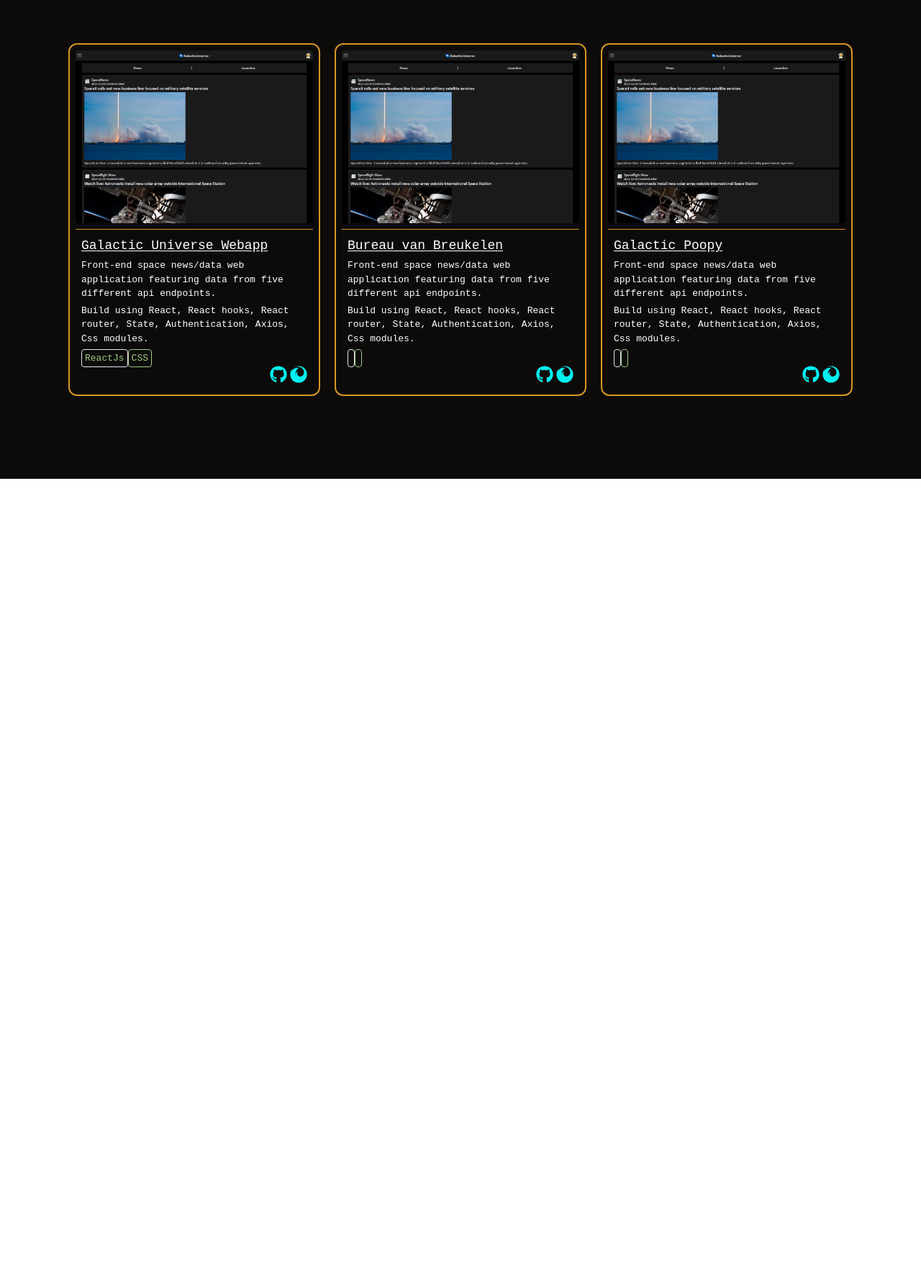
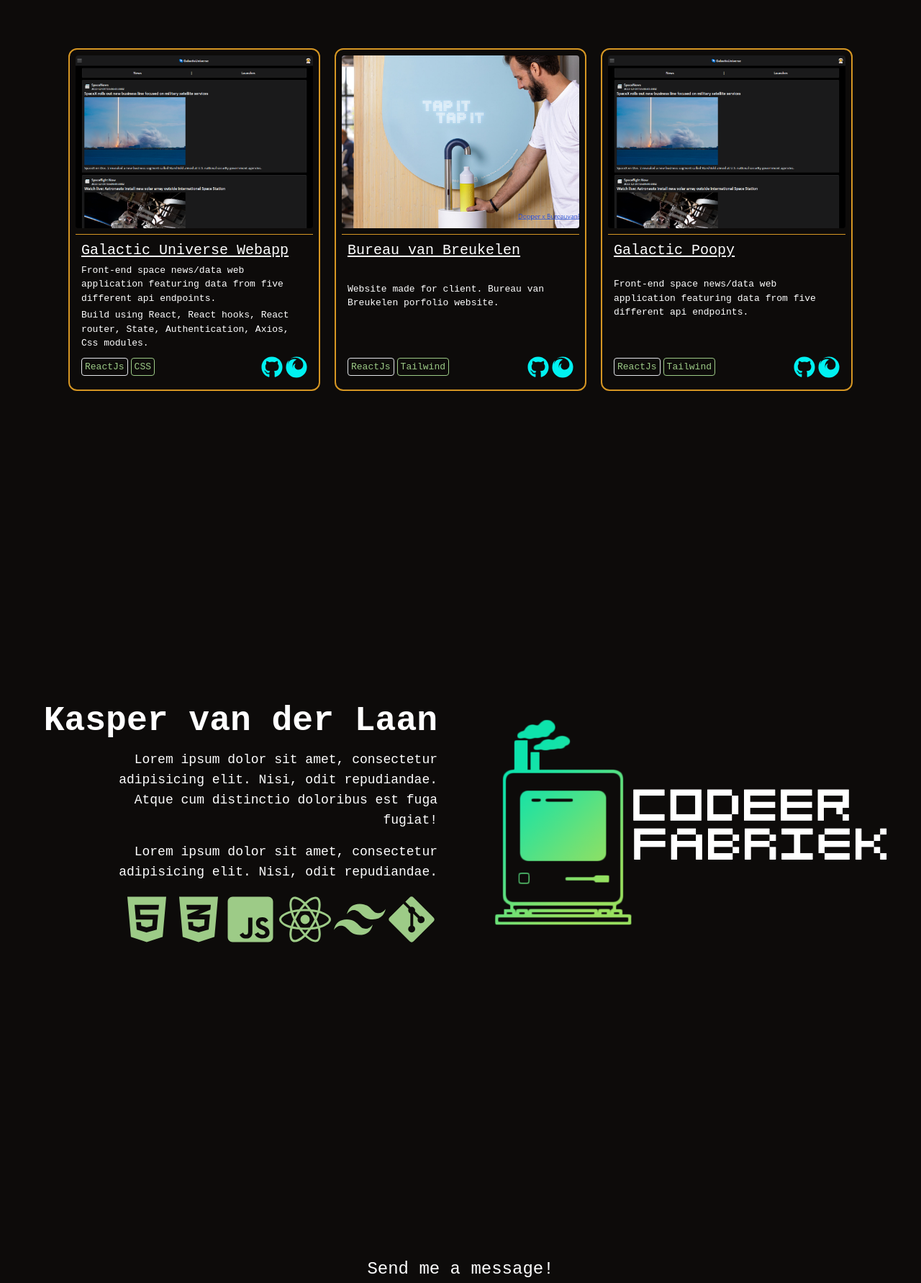
Before and after one commit to Kaspervdlaan/Portfoliov2, a React (Create React App) app: page / in a window 1280 px wide. Shown: the part 1015-2797 px from the top of the page at 72% size. Before the commit the page ends 1680 px from the top, so only its background shows below. Built offline with nearby package versions, Linux system fonts and the light colour scheme.

Commit message:
added contact page, form, finished home and project pages

```diff
--- a/package.json
+++ b/package.json
@@ -3,6 +3,7 @@
   "version": "0.1.0",
   "private": true,
   "dependencies": {
+    "@emailjs/browser": "^3.10.0",
     "@testing-library/jest-dom": "^5.16.5",
     "@testing-library/react": "^13.4.0",
     "@testing-library/user-event": "^13.5.0",
@@ -11,6 +12,8 @@
     "react-icons": "^4.7.1",
     "react-router-dom": "^6.4.4",
     "react-scripts": "5.0.1",
+    "react-scroll": "^1.8.8",
+    "sweetalert": "^2.1.2",
     "web-vitals": "^2.1.4"
   },
   "scripts": {
--- a/src/components/Card.js
+++ b/src/components/Card.js
@@ -1,26 +1,36 @@
 import React from 'react';
 
-import {FaFirefox, FaGithub, FaLinkedin} from "react-icons/fa";
+import {FaFirefox, FaGithub} from "react-icons/fa";
 
 
-function Card({image, title, descOne, descTwo, children, react, css}) {
+function Card({image, title, descOne, descTwo, github, liveDemo, react, css}) {
     return (
-        <article className="flex flex-col flex-1 min-w-[350px] grow-0 p-2 my-4 rounded-xl border-2 border-[#d59623] duration-200 hover:scale-[1.02]">
+        <article
+            className="flex flex-col flex-1 min-w-[350px] grow-0 p-2 my-4 rounded-xl border-2 border-[#d59623] duration-200 hover:scale-[1.01]">
             <picture className="pb-2 cursor-pointer border-b border-b-[#d59623]">
-                <img className="rounded" src={image} alt="image"/>
+                <a href={liveDemo} target="_blank" rel="noreferrer"><img className="rounded" src={image} alt="image"/></a>
             </picture>
-            <div className="p-2">
-                <h2 className="text-lg underline underline-offset-2 mb-1">{title}</h2>
-                <h3 className="mb-1 ">Front-end space news/data web application featuring data from five different api endpoints.</h3>
-                <p className="mb-2">Build using React, React hooks, React router, State, Authentication, Axios, Css modules.
-                    </p>
-                <span className="p-1 mt-1 border text-green-color rounded border-green-color-color">
+            <div className="p-2 flex flex-col h-full justify-between">
+                <h2 className="text-xl underline underline-offset-2 mb-1">{title}</h2>
+                <h3 className="mb-1 ">{descOne}</h3>
+                <p className="mb-2">{descTwo}
+                </p>
+                <div className="flex justify-between items-center">
+                    <div>
+                      <span className="p-1 mt-1 mr-1 border text-green-color rounded border-green-color-color">
                     {react}
                 </span>
-                <span className="p-1 mt-1 border text-green-color rounded border-green-color">
+                        <span className="p-1 mt-1 mr-1 border text-green-color rounded border-green-color">
                     {css}
                 </span>
-                <p className="flex justify-end gap-1 text-2xl text-blue-color"> <FaGithub/><FaFirefox/> </p>
+                    </div>
+
+                    <p className="flex justify-end gap-1 text-3xl text-blue-color cursor-pointer">
+                        <a href={github} target="_blank" rel="noreferrer"><FaGithub className="hover:text-pink-color cursor-pointer"/></a>
+                        <a href={liveDemo} target="_blank" rel="noreferrer"><FaFirefox className="hover:text-pink-color cursor-pointer"/></a></p>
+                </div>
+
+
             </div>
         </article>
     );
--- a/src/components/Spacer.js
+++ b/src/components/Spacer.js
@@ -1,9 +1,8 @@
 import React from 'react';
 
-function Spacer() {
+function Spacer({page}) {
     return (
-        <div className="h-[15vh] bg-bg-color">
-
+        <div id={page} className="h-[15vh] bg-bg-color">
         </div>
     );
 }
--- a/src/index.css
+++ b/src/index.css
@@ -2,6 +2,87 @@
 @tailwind components;
 @tailwind utilities;
 
+html {
+    scroll-behavior: smooth;
+}
+
 body {
     font-family: monospace;
 }
+
+.swal-modal {
+    width: 350px;
+    opacity: 0;
+    pointer-events: none;
+    text-align: center;
+    font-family: monospace;
+    background-color: #0d0b0a;
+    border-radius: 10px;
+    border: 2px solid #00f1f1;
+    position: static;
+    margin: 20px auto;
+    display: inline-block;
+    vertical-align: middle;
+    -webkit-transform: scale(1);
+    transform: scale(1);
+    -webkit-transform-origin: 50% 50%;
+    transform-origin: 50% 50%;
+    z-index: 10001;
+    transition: opacity .2s,-webkit-transform .3s;
+    transition: transform .3s,opacity .2s;
+    transition: transform .3s,opacity .2s,-webkit-transform .3s;
+}
+
+.swal-button-container {
+    margin: 5px;
+    display: flex;
+    justify-content: center;
+    position: relative;
+}
+
+.swal-title {
+    color: #cc84b7;
+    font-weight: 600;
+    text-transform: none;
+    position: relative;
+    display: block;
+    padding: 13px 16px;
+    font-size: 27px;
+    line-height: normal;
+    text-align: center;
+    margin-bottom: 0;
+}
+
+.swal-title:not(:last-child) {
+    margin-bottom: 0;
+}
+
+.swal-title:first-child {
+    margin-top: 0px;
+}
+
+.swal-footer {
+    text-align: right;
+    padding: 13px 16px;
+    margin-top: 0;
+}
+
+.swal-button {
+    background-color: white;
+    color: #d59623;
+    font-family: monospace;
+    border: none;
+    box-shadow: none;
+    border-radius: 5px;
+    font-weight: 600;
+    font-size: 16px;
+    padding: 10px 24px;
+    margin: 0;
+    cursor: pointer;
+    transition: 0.2s;
+}
+
+.swal-button:not([disabled]):hover {
+    background-color: #d59623;
+    color: white;
+}
--- /dev/null
+++ b/src/pages/About.js
@@ -0,0 +1,41 @@
+import React from 'react';
+import logo from "../assets/logo.png"
+import {FaCss3Alt, FaHtml5, FaGitAlt, FaJsSquare, FaReact} from "react-icons/fa";
+import {SiTailwindcss} from "react-icons/si";
+
+function About() {
+    return (
+        <main
+            className="md:min-h-[90vh] h-auto flex flex-col lg:flex-row items-center text-white text-5xl justify-center gap-8 max-w-screen-3xl ">
+            <section className="flex flex-col flex-1 items-center lg:items-end text-center md:text-right px-4">
+                <h2 className="mb-4 font-bold">
+                    <span className="hover:text-pink-color duration-200">Kasper </span>
+                    <span className="hover:text-blue-color duration-200">van </span>
+                    <span className="hover:text-green-color duration-200">der </span>
+                    <span className="hover:text-orange-color duration-200">Laan</span>
+                </h2>
+                <p className="text-lg mb-4 md:max-w-[80%]">Lorem ipsum dolor sit amet, consectetur adipisicing elit.
+                    Nisi, odit repudiandae. Atque cum distinctio doloribus est fuga fugiat!
+                </p>
+                <p className="text-lg mb-4 md:max-w-[80%]">Lorem ipsum dolor sit amet, consectetur adipisicing elit.
+                    Nisi, odit repudiandae.
+                </p>
+                <p className="flex flex-wrap text-green-color text-7xl">
+                    <FaHtml5 className="hover:text-blue-color"/>
+                    <FaCss3Alt className="hover:text-blue-color"/>
+                    <FaJsSquare className="hover:text-blue-color"/>
+                    <FaReact className="mx-1 hover:text-blue-color"/>
+                    <SiTailwindcss className="hover:text-blue-color"/>
+                    <FaGitAlt className="hover:text-blue-color"/>
+                </p>
+            </section>
+
+            <section className="flex flex-1 justify-start text-left px-4">
+
+                <img className="lg:max-w-xl max-w-full p-2" src={logo} alt=""/>
+            </section>
+        </main>
+    );
+}
+
+export default About;
--- /dev/null
+++ b/src/pages/Contact.js
@@ -0,0 +1,51 @@
+import React, {useRef} from 'react';
+import emailjs from "@emailjs/browser"
+import swal from "sweetalert";
+import logo from "../assets/logo.png"
+
+function Contact() {
+    const form = useRef();
+
+    const sendEmail = (e) => {
+        e.preventDefault();
+
+        emailjs.sendForm('service_l37yjbj', 'template_4nzdrlm', form.current, 'TUrBsSvMuIfPa4Trp')
+            .then((result) => {
+                console.log(result.text);
+                e.target.reset();
+                swal({
+                    className: "alert",
+                    title: "Message send!",
+                    text: "",
+                    button: "Continue...",
+                });
+            }, (error) => {
+                console.log(error.text);
+                swal({
+                    className: "error",
+                    title: "Something went wrong..",
+                    text: "",
+                    button: "Continue...",
+                })
+            })
+    };
+    return (
+        <main
+            className="md:min-h-[90vh] h-auto flex flex-col md:flex-row items-center text-white justify-center gap-8 max-w-screen-3xl ">
+
+            <section className="md:w-[40%] text-xl mb-4">
+                <form ref={form} onSubmit={sendEmail} className="flex flex-col items-center">
+                    <h2 className="text-2xl">Send me a message!</h2>
+                    <label>
+                        <input required placeholder="email" type="email" name="user_email" className="text-blue-color placeholder:text-blue-color bg-dark-color border-2 border-orange-color rounded-xl p-2 px-4 my-2"/></label>
+                    <label>
+                        <textarea required cols="30" rows="10" placeholder="message" name="message" className="text-pink-color placeholder:text-pink-color w-full bg-dark-color border-2 border-orange-color rounded-xl p-2 px-4 my-2 resize-none"/></label>
+                    <button type="submit" id="send-button" className="bg-dark-color text-orange-color border-2 border-orange-color rounded-xl p-1 px-4 hover:bg-orange-color hover:text-dark-color">Send</button>
+                </form>
+            </section>
+
+        </main>
+    );
+}
+
+export default Contact;
--- a/src/pages/Home.js
+++ b/src/pages/Home.js
@@ -1,9 +1,10 @@
 import React from 'react';
 
 function Home() {
+
     return (
         <main className="flex items-center justify-center h-[90vh] bg-fixed bg-center bg-cover bg-parallax-image">
-            <section className="text-2xl text-white md:text-3xl">
+            <section className="text-3xl text-white text-center md:text-4xl">
                 <h1>Kasper van der Laan</h1>
                 <h2>a Fullstack Developer</h2>
             </section>
--- a/src/pages/Pages.js
+++ b/src/pages/Pages.js
@@ -2,14 +2,32 @@ import React from 'react';
 import Home from "./Home";
 import Projects from "./Projects";
 import Spacer from "../components/Spacer";
+import About from "./About";
+import Services from "./Services";
+import Contact from "./Contact";
 
 function Pages() {
     return (
         <div>
-            <Spacer/>
+            <Spacer
+                page="home"
+            />
             <Home/>
-            <Spacer/>
+            <Spacer
+                page="projects"
+            />
             <Projects/>
+            <Spacer
+                page="about"
+            />
+            <About/>
+            <Spacer
+                page="contact"
+            />
+            <Contact/>
+            {/*<Services/>*/}
+            {/*<Spacer/>*/}
+
         </div>
     );
 }
--- a/src/pages/Projects.js
+++ b/src/pages/Projects.js
@@ -1,6 +1,7 @@
 import React from 'react';
 import Card from "../components/Card";
 import galactic from "../assets/galactic.png";
+import bvb from "../assets/bvb.png";
 
 function Projects() {
     return (
@@ -13,20 +14,32 @@ function Projects() {
                     title="Galactic Universe Webapp"
                     descOne="Front-end space news/data web application featuring data from five different api endpoints."
                     descTwo="Build using React, React hooks, React router, State, Authentication, Axios, Css modules."
+                    github="https://github.com/Kaspervdlaan/SpaceApp"
+                    liveDemo="https://chimerical-bublanina-2208d7.netlify.app/"
                     react="ReactJs"
                     css="CSS"
                 />
                 <Card
-                    image={galactic}
+                    image={bvb}
                     title="Bureau van Breukelen"
                     descOne="Website made for client. Bureau van Breukelen porfolio website."
+                    github="https://github.com/Kaspervdlaan/Bureau-van-Breukelen"
+                    liveDemo="https://melodious-mousse-49311c.netlify.app/"
+                    react="ReactJs"
+                    css="Tailwind"
+                />
 
-                />
+
                 <Card
                     image={galactic}
                     title="Galactic Poopy"
                     descOne="Front-end space news/data web application featuring data from five different api endpoints."
+                    github=""
+                    liveDemo=""
+                    react="ReactJs"
+                    css="Tailwind"
                 />
+
 
             </section>
         </main>
--- /dev/null
+++ b/src/pages/Services.js
@@ -0,0 +1,9 @@
+import React from 'react';
+
+function Services() {
+    return (
+        <></>
+    );
+}
+
+export default Services;
--- a/tailwind.config.js
+++ b/tailwind.config.js
@@ -8,7 +8,7 @@ module.exports = {
       },
       colors: {
         'dark-color':"#0d0b0a",
-        'accent-color':"hsla(0,0%,100%,0.25)",
+        'accent-color':"hsla(0,0%,100%,0.2)",
         'pink-color':"#cc84b7",
         'orange-color':"#d59623",
         'green-color':"#9dcb87",
@@ -16,7 +16,7 @@ module.exports = {
       },
       backgroundColor: {
         'dark-color':"#0d0b0a",
-        'accent-color':"hsla(0,0%,100%,0.25)",
+        'accent-color':"hsla(0,0%,100%,0.2)",
         'pink-color':"#cc84b7",
         'orange-color':"#d59623",
         'green-color':"#9dcb87",
@@ -24,7 +24,7 @@ module.exports = {
       },
       textColor: {
         'dark-color':"#0d0b0a",
-        'accent-color':"hsla(0,0%,100%,0.25)",
+        'accent-color':"hsla(0,0%,100%,0.2)",
         'pink-color':"#cc84b7",
         'orange-color':"#d59623",
         'green-color':"#9dcb87",
```
Also changed, not shown: src/components/Header.js (+17 -11 lines), src/assets/bvb.png (added), 1 other file (tests, documents, lock files or other folders).
